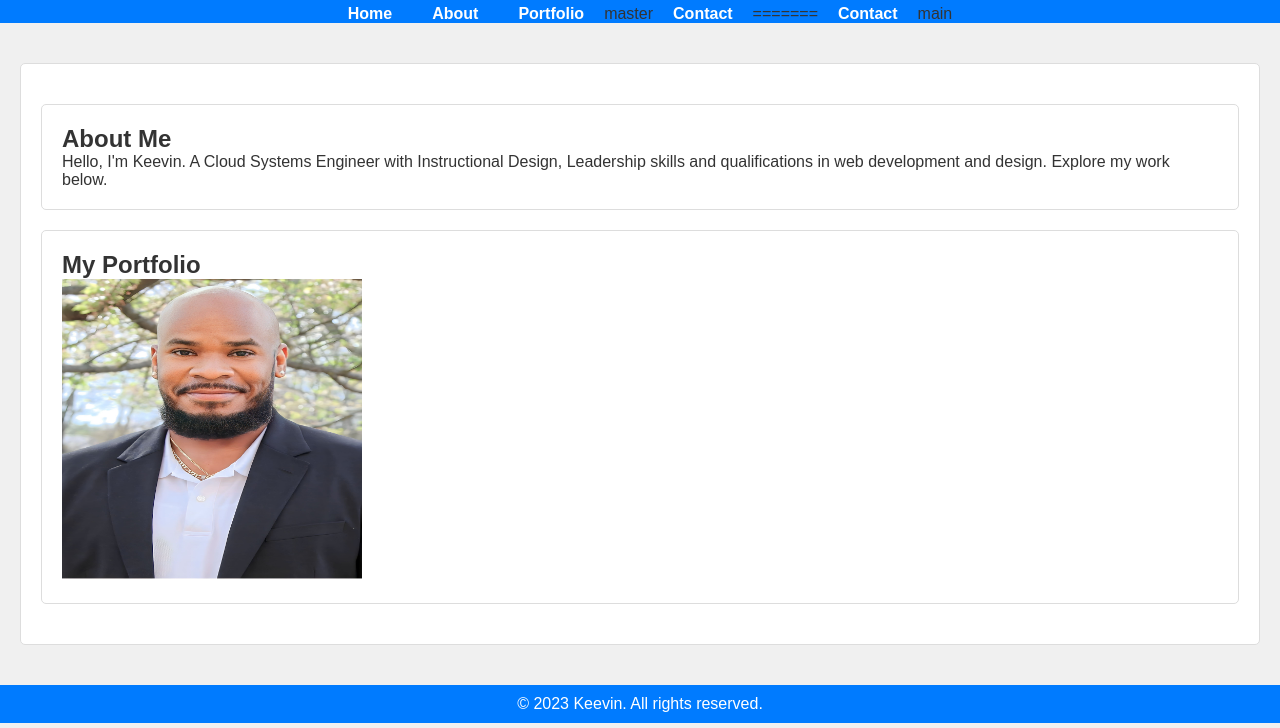
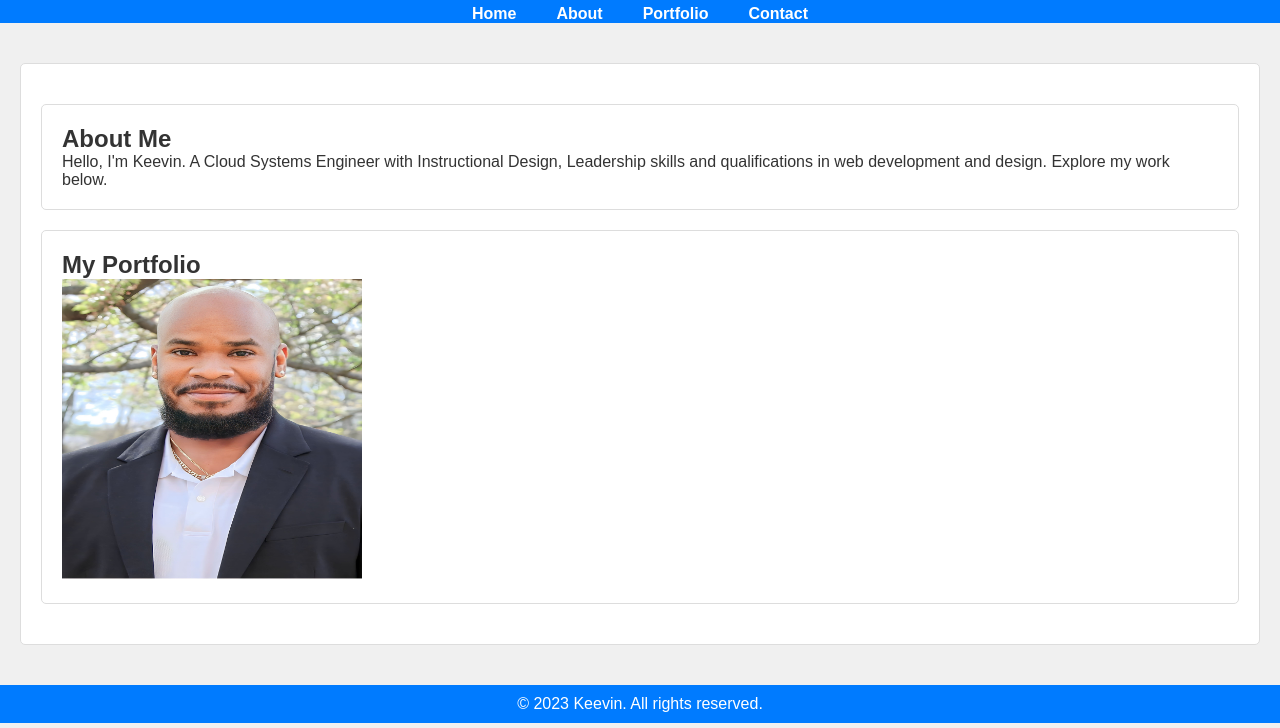
Before and after one commit to KeevRich/Personal-Website-Project, a plain HTML site: page index.html in a window 1280 px wide. Shown: the part 72-800 px from the top of the page. Drawn offline with Linux system fonts and the light colour scheme; a script that the page names is missing.

Commit message:
Fixing errors

```diff
--- a/index.html
+++ b/index.html
@@ -14,14 +14,10 @@
     <nav>
         <ul>
             <!-- buttons -->
-            <li><a href="#" id="home-button">Home</a></li>
-            <li><a href="#" id="about-button">About</a></li>
-            <li><a href="#" id="portfolio-button">Portfolio</a></li>
-master
-            <li><a href="#" id="contact.html">Contact</a></li>
-=======
+            <li><a href="home-button">Home</a></li>
+            <li><a href="about-button">About</a></li>
+            <li><a href="portfolio-button">Portfolio</a></li>
             <li><a href="contact.html">Contact</a></li>
-main
         </ul>
     </nav>
     <main>
```
Also changed, not shown: about.html (+1 -4 lines), contact.html (+10 -0 lines), portfolio.html (+1 -13 lines).
